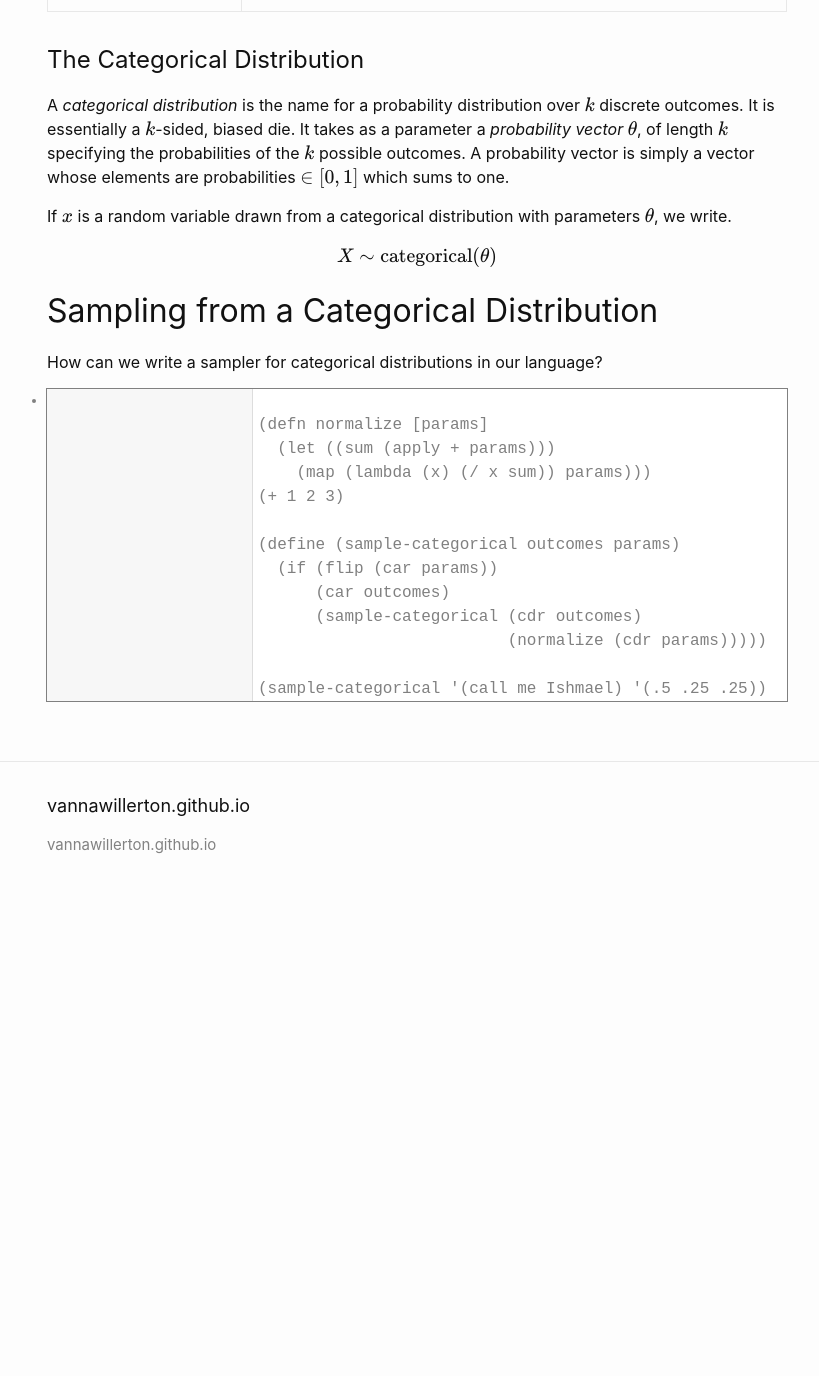
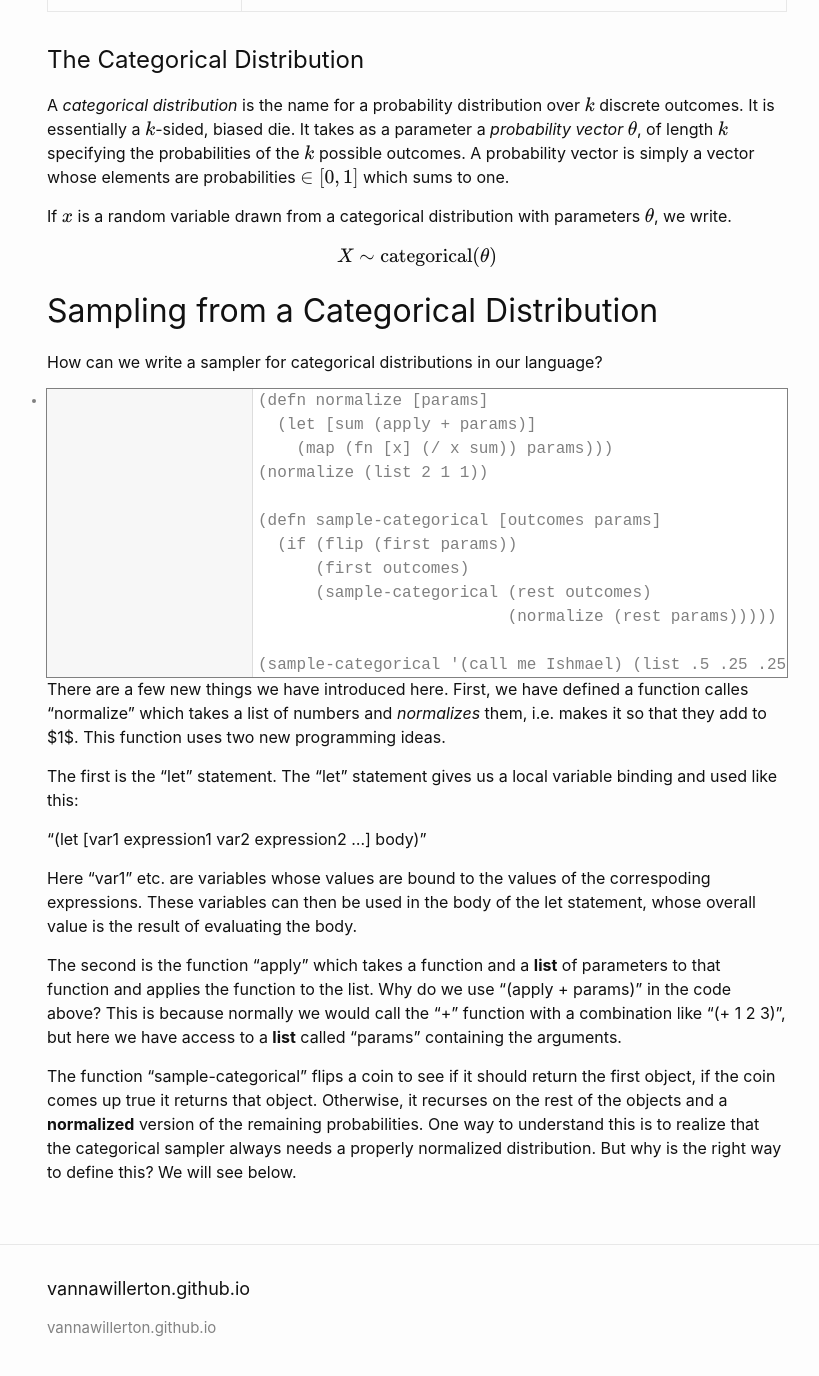
Before and after one commit to vannawillerton/vannawillerton.github.io, a Jekyll site: the page built from RandomVariables.md, in a window 1280 px wide and 1400 px high, scrolled down 1830 px. Shown: the top 1376 px of the window, without its empty margins (223-1042 px from the left). Built offline with Jekyll 4.4.1, drawn with Linux system fonts in a browser that asks for light colours; our own code applies the rules of GitHub Pages for plain Markdown files; formulas are drawn with MathJax 3; a script that is not in the unit is left out; before the commit the page ends 2747 px from its top, so only the background shows below that.

Commit message:
Update RandomVariables.md

````diff
--- a/RandomVariables.md
+++ b/RandomVariables.md
@@ -57,17 +57,31 @@ $$X \sim \mathrm{categorical}(\theta)$$
 How can we write a sampler for categorical distributions in our language?
 
 ```
+(defn normalize [params]
+  (let [sum (apply + params)]
+    (map (fn [x] (/ x sum)) params)))
+(normalize (list 2 1 1))
 
-(defn normalize [params]
-  (let ((sum (apply + params)))
-    (map (lambda (x) (/ x sum)) params)))
-(+ 1 2 3)
+(defn sample-categorical [outcomes params]
+  (if (flip (first params))
+      (first outcomes)
+      (sample-categorical (rest outcomes)
+                          (normalize (rest params)))))
 
-(define (sample-categorical outcomes params)
-  (if (flip (car params))
-      (car outcomes)
-      (sample-categorical (cdr outcomes)
-                          (normalize (cdr params)))))
+(sample-categorical '(call me Ishmael) (list .5 .25 .25))
+```
 
-(sample-categorical '(call me Ishmael) '(.5 .25 .25))
-```
+There are a few new things we have introduced here. First, we have defined a function calles "normalize" which takes a list of numbers and *normalizes* them, i.e. makes it so that they add to $1$. This function uses two new programming ideas.
+
+The first is the "let" statement. The "let" statement gives us a local variable binding and used like this:
+
+"(let [var1 expression1
+      var2 expression2
+      ...]
+  body)"
+
+Here "var1" etc. are variables whose values are bound to the values of the correspoding expressions. These variables can then be used in the body of the let statement, whose overall value is the result of evaluating the body.
+
+The second is the function "apply" which takes a function and a **list** of parameters to that function and applies the function to the list. Why do we use "(apply + params)" in the code above? This is because normally we would call the "+" function with a combination like "(+ 1 2 3)", but here we have access to a **list** called "params" containing the arguments.
+
+The function "sample-categorical" flips a coin to see if it should return the first object, if the coin comes up true it returns that object. Otherwise, it recurses on the rest of the objects and a **normalized** version of the remaining probabilities. One way to understand this is to realize that the categorical sampler always needs a properly normalized  distribution. But why is the right way to define this? We will see below.
````
